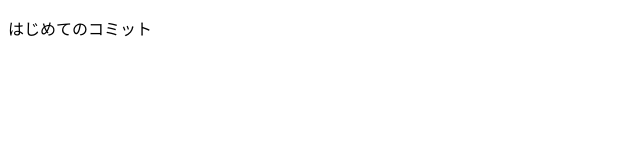
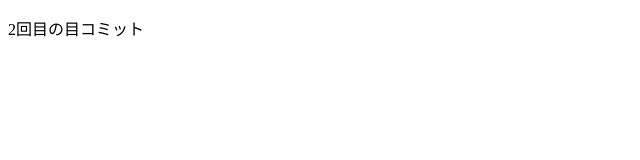
Before and after one commit to Natsuki0813/tuto_repo, a plain HTML site: page index.html in a window 1280 px wide. Shown: the full height of the page, 0-640 px from the left. Drawn offline with Linux system fonts and the light colour scheme.

Commit message:
2回目のコミット

```diff
--- a/index.html
+++ b/index.html
@@ -9,7 +9,7 @@
 <body>
     <div>
         <p>
-            はじめてのコミット
+            2回目の目コミット
         </p>
     </div>
 </body>
```
